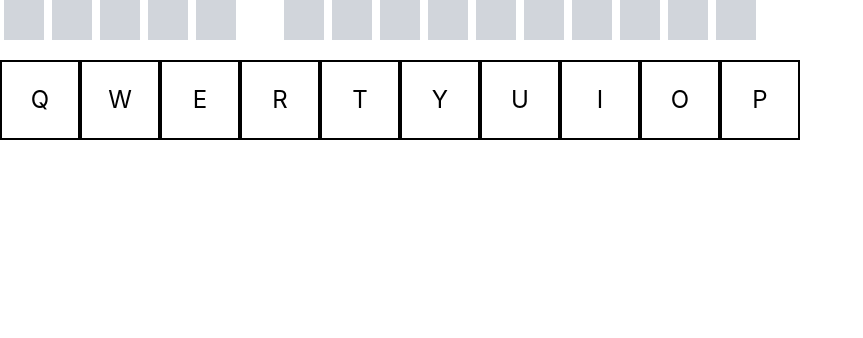
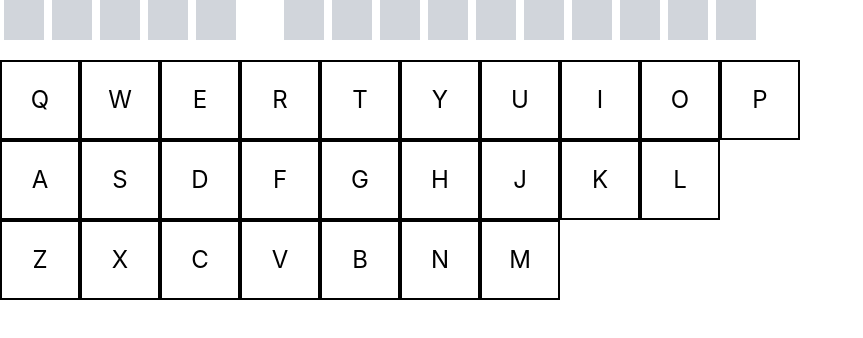
Before and after one commit to guypollack/harrypotter, a React (Create React App) app: page / in a window 1280 px wide. Shown: the top 338 px of the page, without its empty margins (0-863 px from the left). Built offline with nearby package versions, Linux system fonts and the light colour scheme.

Commit message:
Render all KeyboardRows

```diff
--- a/src/components/Keyboard.tsx
+++ b/src/components/Keyboard.tsx
@@ -42,6 +42,11 @@ export function Keyboard(props: {
   setIncorrectGuesses: React.Dispatch<React.SetStateAction<string[]>>;
 }) {
   const keys = ["A", "B", "C"];
+  const keyboardRowLetters = [
+    ["Q", "W", "E", "R", "T", "Y", "U", "I", "O", "P"],
+    ["A", "S", "D", "F", "G", "H", "J", "K", "L"],
+    ["Z", "X", "C", "V", "B", "N", "M"],
+  ];
 
   return (
     // <div className="flex">
@@ -77,8 +82,20 @@ export function Keyboard(props: {
     //     />
     //   ))}
     // </div>
+    // <KeyboardRow
+    // keys={["Q", "W", "E", "R", "T", "Y", "U", "I", "O", "P"]}
+    // remainingLetters={props.remainingLetters}
+    // setRemainingLetters={props.setRemainingLetters}
+    // correctGuesses={props.correctGuesses}
+    // setCorrectGuesses={props.setCorrectGuesses}
+    // incorrectGuesses={props.incorrectGuesses}
+    // setIncorrectGuesses={props.setIncorrectGuesses}
+    // handleGuess={handleGuess}
+    // />
+    <div>
+      {keyboardRowLetters.map((row, index) => (
         <KeyboardRow
-      keys={["Q", "W", "E", "R", "T", "Y", "U", "I", "O", "P"]}
+          keys={row}
           remainingLetters={props.remainingLetters}
           setRemainingLetters={props.setRemainingLetters}
           correctGuesses={props.correctGuesses}
@@ -86,6 +103,9 @@ export function Keyboard(props: {
           incorrectGuesses={props.incorrectGuesses}
           setIncorrectGuesses={props.setIncorrectGuesses}
           handleGuess={handleGuess}
+          key={`KeyboardRow-${index}`}
         />
+      ))}
+    </div>
   );
 }
```
Lines whose indentation alone changed are shown as unchanged.
